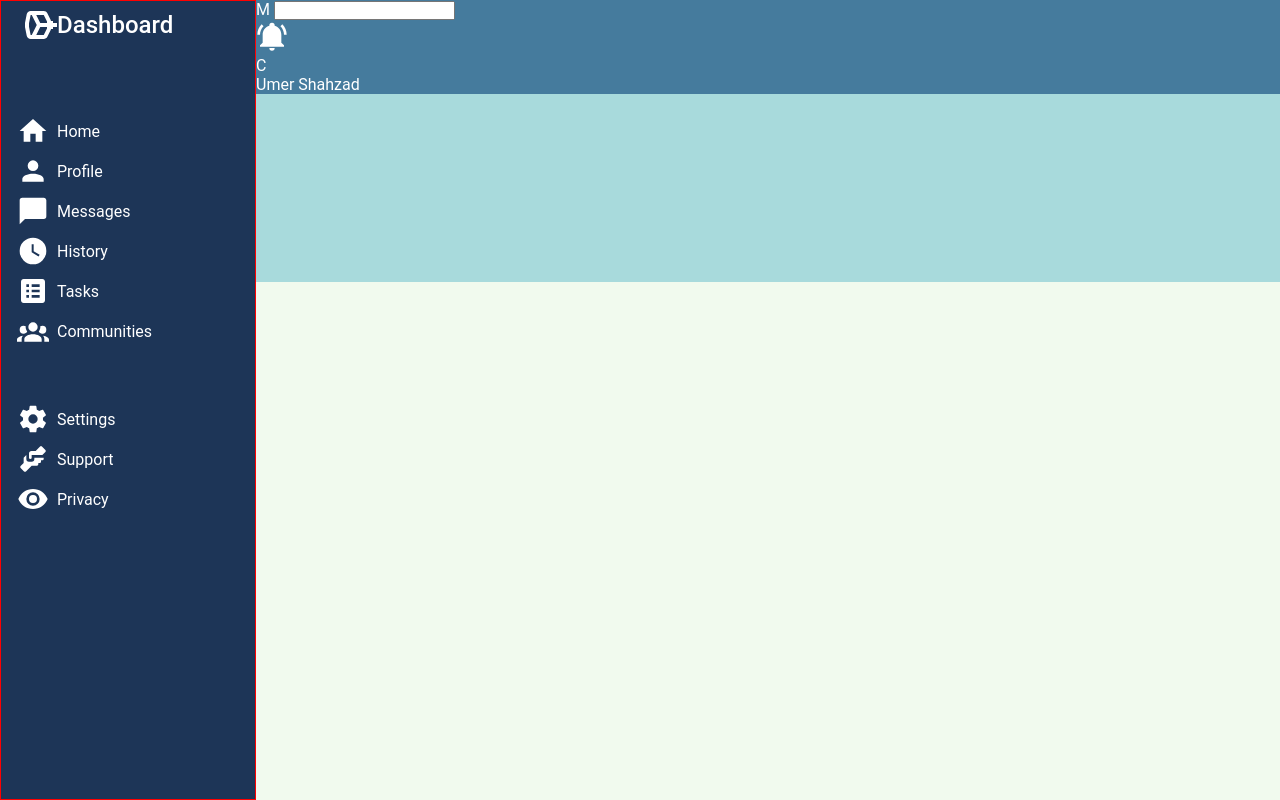
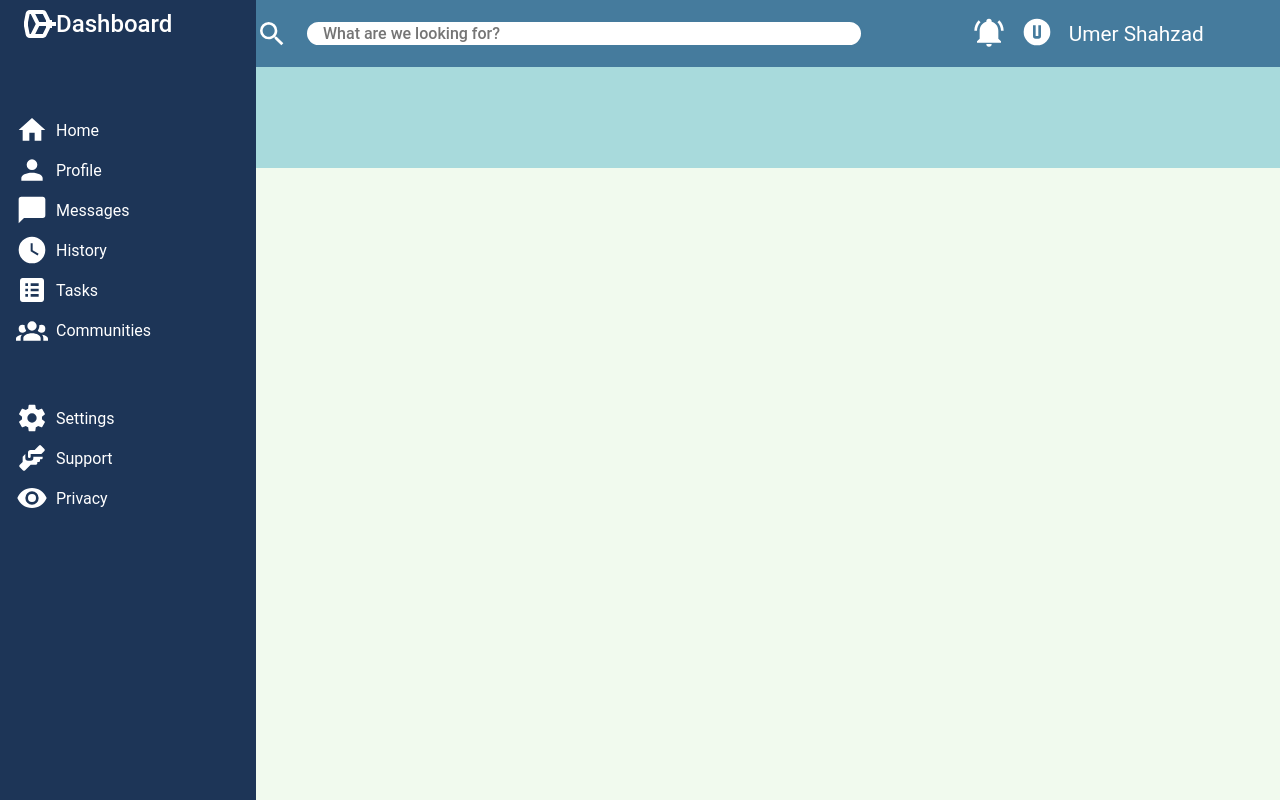
Before and after one commit to TheUmerator/top-admin-dashboard, a plain HTML site: page index.html in a window 1280 px wide. Drawn offline with Linux system fonts and the light colour scheme.

Commit message:
Update top header design to adequate state

```diff
--- a/index.html
+++ b/index.html
@@ -73,22 +73,20 @@
         </div>
         <div class="header">
             <div class="top">
-                <div class="search">
-                    <label for="search">M
-                        <input type="search" name="" id="search">
+                <span class="search">
+                    <label for="search"><svg xmlns="http://www.w3.org/2000/svg" viewBox="0 0 24 24"><title>magnify</title><path d="M9.5,3A6.5,6.5 0 0,1 16,9.5C16,11.11 15.41,12.59 14.44,13.73L14.71,14H15.5L20.5,19L19,20.5L14,15.5V14.71L13.73,14.44C12.59,15.41 11.11,16 9.5,16A6.5,6.5 0 0,1 3,9.5A6.5,6.5 0 0,1 9.5,3M9.5,5C7,5 5,7 5,9.5C5,12 7,14 9.5,14C12,14 14,12 14,9.5C14,7 12,5 9.5,5Z" /></svg>
+                        <input placeholder="What are we looking for?" type="search" name="" id="search">
                     </label>
-                </div>
-                <div class="profile">
-                    <div class="notification"><svg xmlns="http://www.w3.org/2000/svg" viewBox="0 0 24 24">
+                </span>
+                <span class="profile">
+                    <span class="notification"><svg xmlns="http://www.w3.org/2000/svg" viewBox="0 0 24 24">
                             <title>bell-ring</title>
                             <path
                                 d="M21,19V20H3V19L5,17V11C5,7.9 7.03,5.17 10,4.29C10,4.19 10,4.1 10,4A2,2 0 0,1 12,2A2,2 0 0,1 14,4C14,4.1 14,4.19 14,4.29C16.97,5.17 19,7.9 19,11V17L21,19M14,21A2,2 0 0,1 12,23A2,2 0 0,1 10,21M19.75,3.19L18.33,4.61C20.04,6.3 21,8.6 21,11H23C23,8.07 21.84,5.25 19.75,3.19M1,11H3C3,8.6 3.96,6.3 5.67,4.61L4.25,3.19C2.16,5.25 1,8.07 1,11Z" />
-                        </svg></div>
-                    <div class="user-panel">
-                        <div class="pfp">C</div>
-                        <div class="name">Umer Shahzad</div>
-                    </div>
-                </div>
+                        </svg></span>
+                        <span class="pfp"><svg xmlns="http://www.w3.org/2000/svg" viewBox="0 0 24 24"><title>alpha-u-circle</title><path d="M9,7V15A2,2 0 0,0 11,17H13A2,2 0 0,0 15,15V7H13V15H11V7H9M12,2A10,10 0 0,1 22,12A10,10 0 0,1 12,22A10,10 0 0,1 2,12A10,10 0 0,1 12,2Z" /></svg></span>
+                        <span class="name">Umer Shahzad</span>
+                </span>
             </div>
             <div class="bottom"></div>
         </div>
--- a/style.css
+++ b/style.css
@@ -1,7 +1,7 @@
 * {
     margin: 0;
     padding: 0;
-    /* border: 1px solid rgb(172, 240, 71); */
+    /* border: 1px solid #96b8e7; */
 }
 
 body {
@@ -37,7 +37,7 @@ li {
     grid-area: sidebar;
 
     display: grid;
-    border: 1px solid red;
+    /* border: 1px solid red; */
     grid-template: 1fr 3fr 6fr /1fr;
     gap: 3rem;
 }
@@ -65,36 +65,62 @@ li {
 }
 
 
-
-
-
-
-
-
-
-
-
-
-
-
-
-
-
 .header {
     background-color: grey;
     grid-area: header;
 
     display: grid;
-    grid-template: 1fr 2fr/1fr;
+    grid-template: 4fr 6fr/1fr;
 }
 
 .header .top {
     background: #457b9d;
-    /* display: grid; */
-
+    display: grid;
+    grid-template-columns: 7fr 3fr;
+    align-items: center;
 }
 
-.top input {}
+.search label{
+    display: grid;
+    grid-template-columns: 3rem 1fr;
+    align-items: center;
+}
+.search input {
+    /* appearance: none; */
+    font-family: inherit;
+
+    font-weight: 450;
+    padding: 0.6rem 1rem;
+
+    font-size: 1rem;
+    width: 35rem;
+    height: 1.8rem;
+
+    border-radius: 1rem;
+    border: 3px solid #457b9d;
+}
+.search input:focus {
+    outline-style: none;
+    border:3px solid #1d3557;
+}
+.search input:hover {
+    border-color: #a8dadc;
+}
+
+.header .profile {
+    display: grid;
+    grid-template-columns: repeat(3,2rem);
+    gap: 1rem;
+    align-items: center;
+}
+.profile .name {
+    width: 9rem;
+    font-size: 1.3rem;
+}
+
+
+
+
 
 .header .bottom {
     background: #a8dadc;
```
